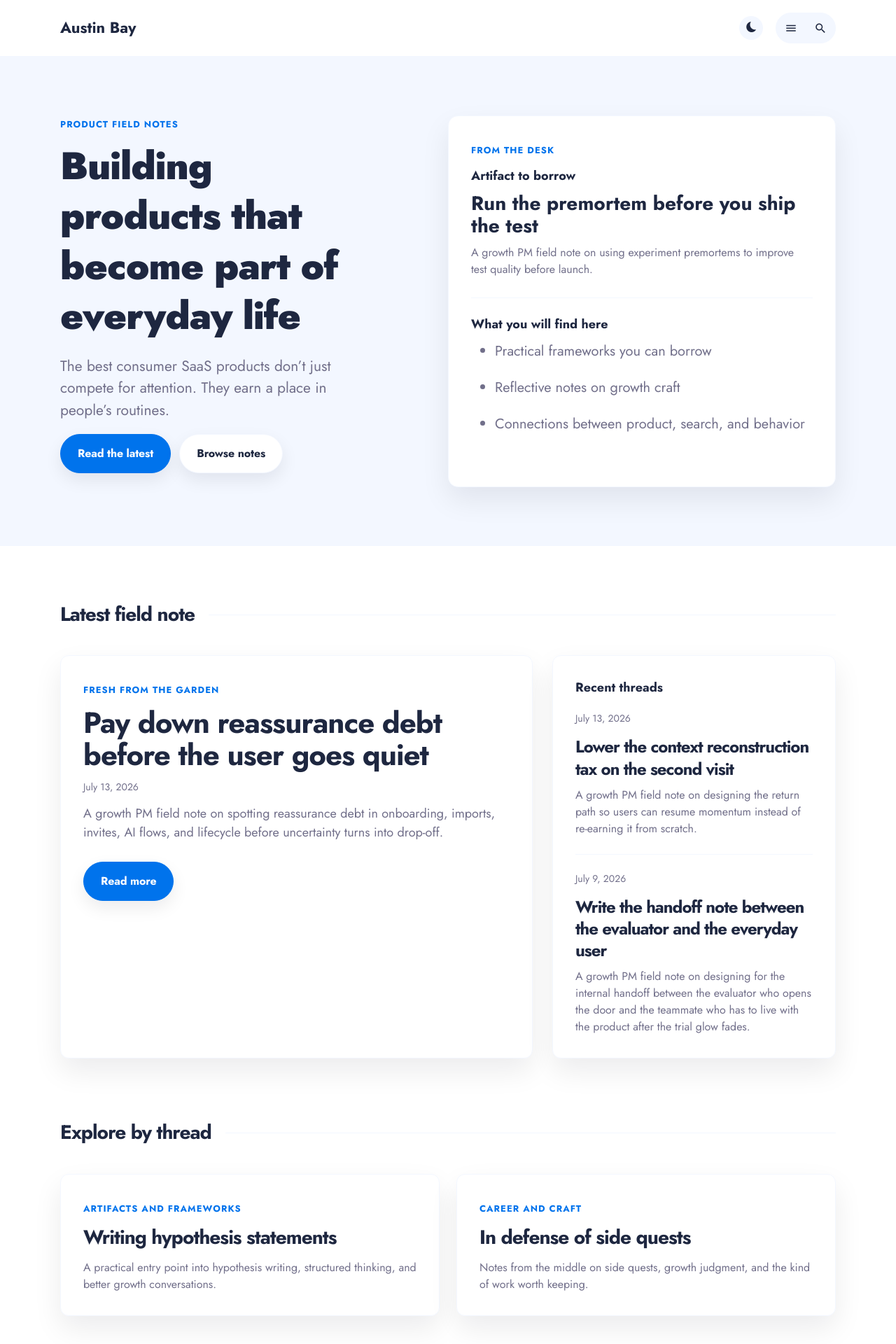
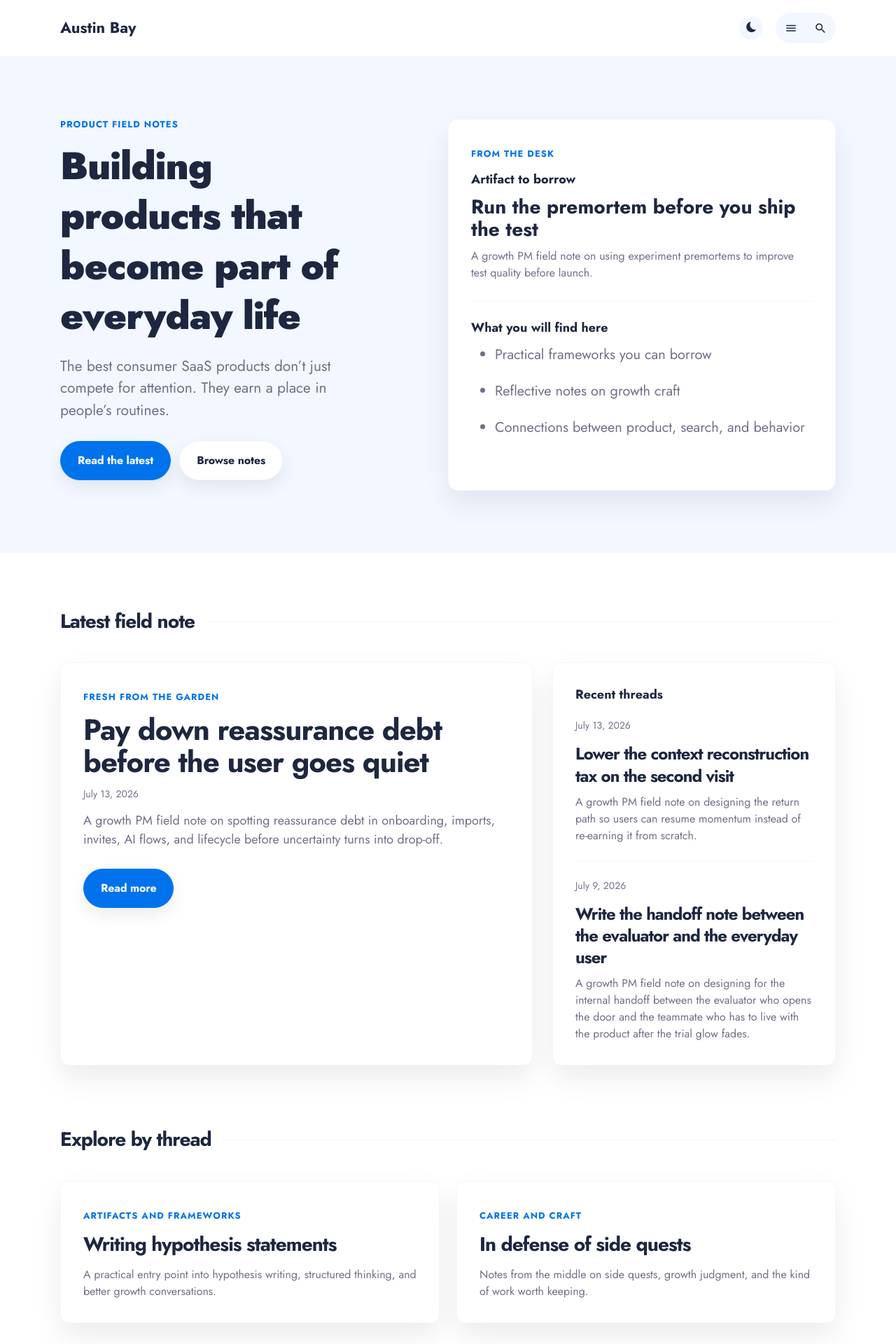
Before and after one commit to austinjbay/austinjbay.github.io, a Jekyll site: the page built from index.md, in a window 1280 px wide. Shown: the top 1920 px of the page at 70% size. Built offline with Jekyll 4.4.1, drawn with Linux system fonts in a browser that asks for light colours; nearby versions of some CDN libraries.

Commit message:
Add spacing below hero description

```diff
--- a/_sass/3-modules/_hero.scss
+++ b/_sass/3-modules/_hero.scss
@@ -58,7 +58,7 @@
 }
 
 .hero__description {
-  margin-bottom: 18px;
+  margin-bottom: 28px;
   font-size: 21px;
   color: var(--text-alt-color);
 
```
